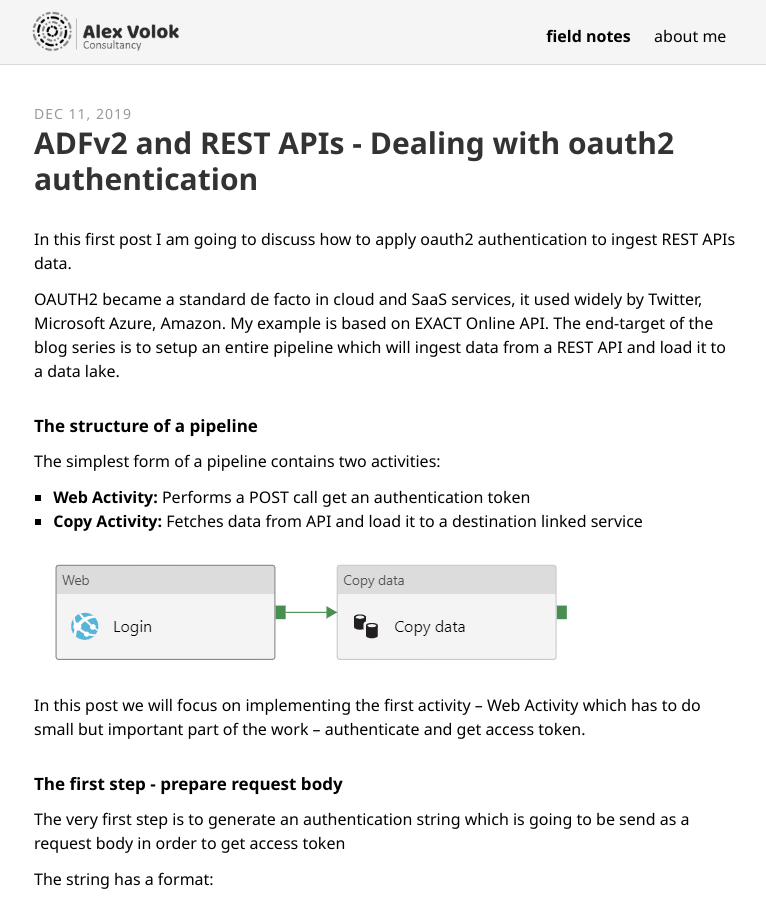
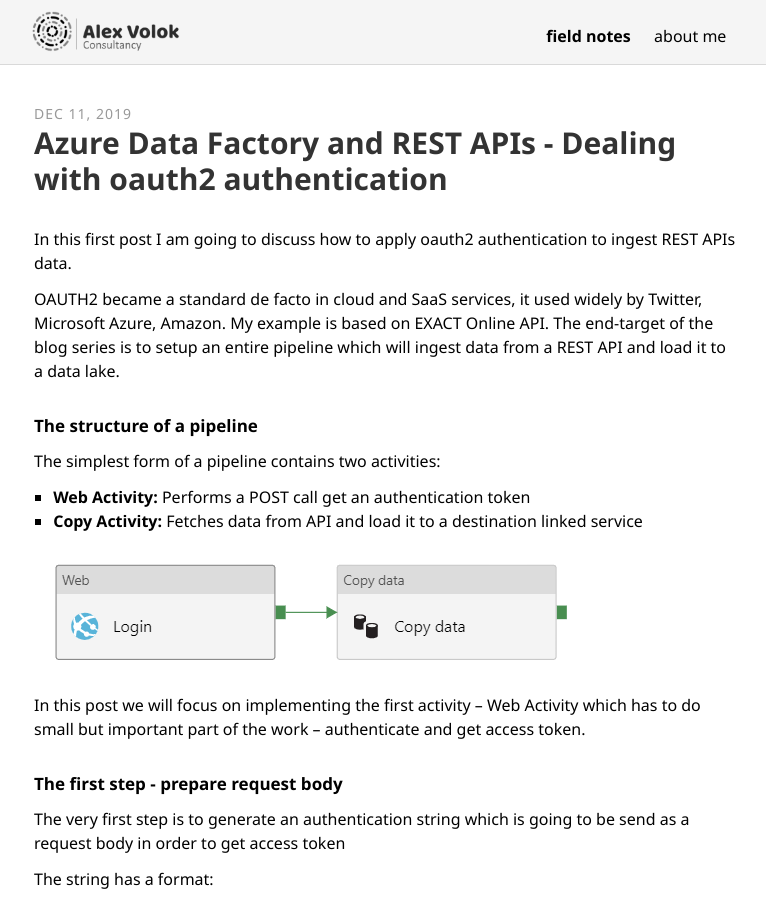
Before and after one commit to alexvolok/alexvolok.github.io, a Jekyll site: the page built from _posts/2019-12-11-adfv2-rest-api-part1-oauth2.md, in a window 1280 px wide and 900 px high. Shown: the whole window, without its empty margins (255-1021 px from the left). Built offline with Jekyll 4.4.1, drawn with Linux system fonts in a browser that asks for light colours; some web fonts are replaced.

Commit message:
adjusted a title of the post

```diff
--- a/_posts/2019-12-11-adfv2-rest-api-part1-oauth2.md
+++ b/_posts/2019-12-11-adfv2-rest-api-part1-oauth2.md
@@ -1,6 +1,6 @@
 ---
 layout: post
-title: ADFv2 and REST APIs - Dealing with oauth2 authentication
+title: Azure Data Factory and REST APIs - Dealing with oauth2 authentication
 description: ADFv2 and REST APIs - Dealing with oauth2 authentication
 comments: false
 keywords: Azure Data Factory REST API OAUTH
```
